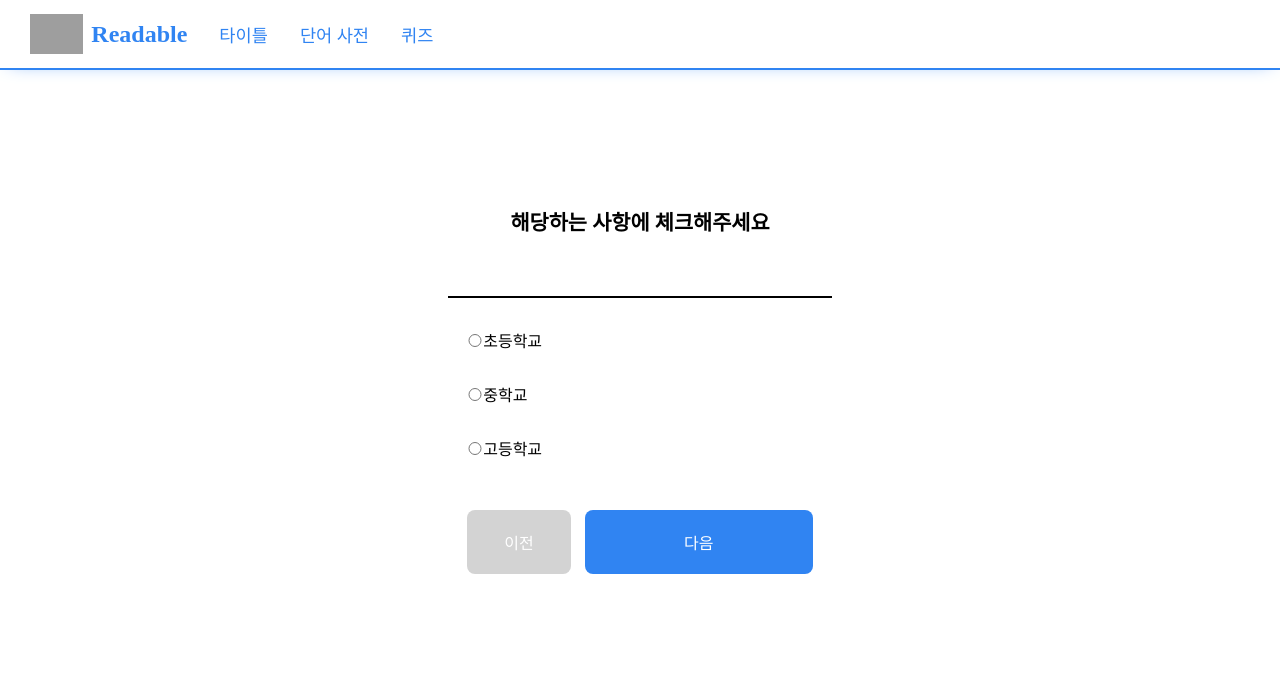
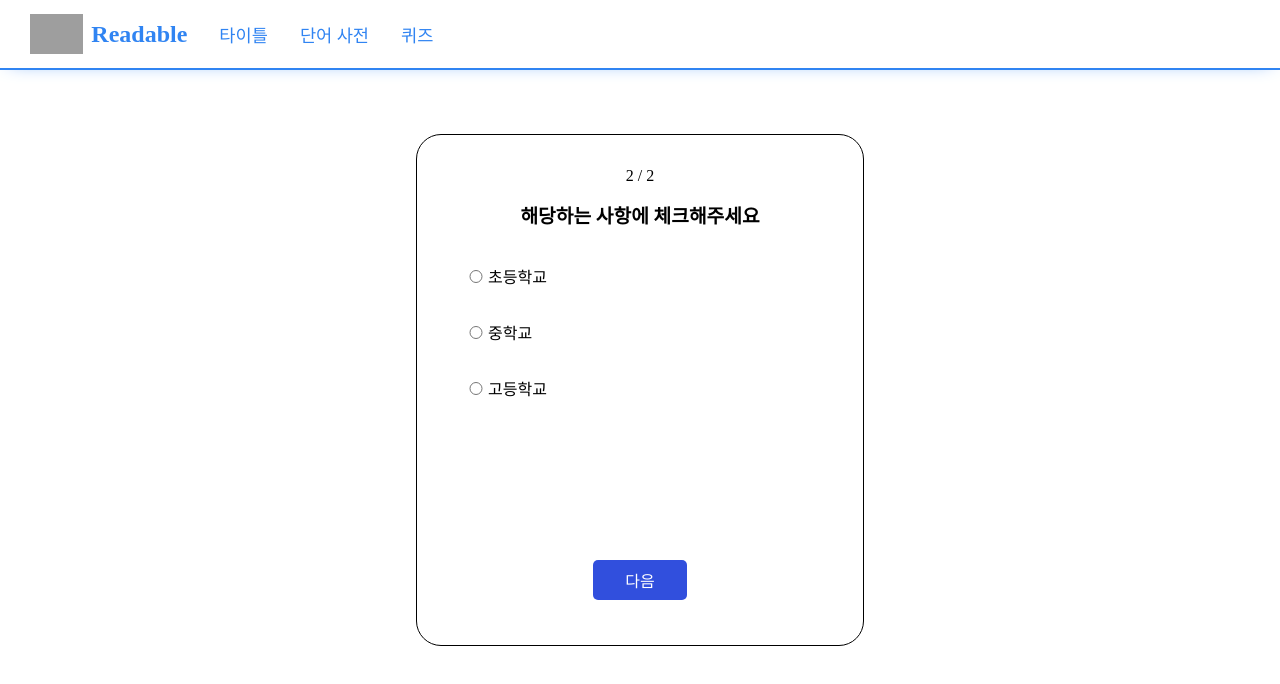
Before and after one commit to SWDC-Team-GG/GG-frontend, a React (Create React App) app: page /Survey in a window 1280 px wide. Shown: the top 684 px of the page. Built offline with nearby package versions, Linux system fonts and the light colour scheme; grey boxes are pictures that could not be loaded.

Commit message:
chore: survey 페이지 리펙토링

```diff
--- a/src/App.tsx
+++ b/src/App.tsx
@@ -1,4 +1,5 @@
 import { BrowserRouter as Router, Routes, Route } from "react-router-dom";
+import styled from "styled-components";
 import Header from "components/Header";
 import Home from "pages/Home";
 import Quiz from "pages/Quiz";
@@ -7,18 +8,22 @@ import Survey from "pages/Survey";
 
 function App() {
   return (
-    <>
+    <Layout onModal>
       <Header />
       <Router>
         <Routes>
           <Route path="/" element={<Home />} />
           <Route path="/quiz" element={<Quiz />} />
           <Route path="/dict" element={<Dict />} />
-          <Route path="/survey" element={<Survey />} />
+          <Route path="/Survey" element={<Survey />} />
         </Routes>
       </Router>
-    </>
+    </Layout>
   );
 }
 
+const Layout = styled.div<{ onModal: boolean }>`
+  /* ${(props) => props.onModal && `background-color: rgba(0, 0, 0, 0.1);`} */
+`;
+
 export default App;
--- a/src/pages/Survey/index.tsx
+++ b/src/pages/Survey/index.tsx
@@ -6,19 +6,16 @@ function Home() {
   return (
     <S.Layout>
       <S.SurveyBox>
-        {/* <S.PageNumber>2 / 2</S.PageNumber> */}
+        <div>2 / 2</div>
         <S.Title>해당하는 사항에 체크해주세요</S.Title>
-        <S.Line />
         <S.Form>
           {exp.map((item) => (
-            <S.RadioLabel>
-              <S.RadioBox type="radio" value={item} />
-              {item}
-            </S.RadioLabel>
+            <label>
+              <S.RadioBox type="radio" name="school" value={item} /> {item}
+            </label>
           ))}
         </S.Form>
         <S.ButtonContainer>
-          <S.BeforeButton>이전</S.BeforeButton>
           {/* color를 통해 이전, 다음 구분 */}
           <S.AfterButton>다음</S.AfterButton>
         </S.ButtonContainer>
--- a/src/pages/Survey/style.ts
+++ b/src/pages/Survey/style.ts
@@ -8,77 +8,48 @@ export const Layout = styled.div`
   justify-content: center;
 `;
 
-export const Form = styled.div`
-  display: flex;
-  width: 90%;
-  flex-direction: column;
-  justify-content: flex-start;
-`;
-
 export const SurveyBox = styled.div`
   display: flex;
   flex-direction: column;
-  justify-content: center;
   align-items: center;
   width: 35%;
+  height: 80%;
   border-radius: 25px;
   padding: 2rem;
-`;
-
-export const PageNumber = styled.div`
-  text-align: center;
-  font-size: 1rem;
+  gap: 1rem;
+  border: 1px solid black;
 `;
 
 export const Title = styled.div`
-  text-align: center;
-  font-size: 1.3rem;
-  font-weight: 900;
-  margin-bottom: 60px;
+  font-size: 1.2rem;
+  font-weight: bold;
 `;
 
-export const Line = styled.div`
-  height: 2px;
-  width: 100%;
-  background-color: black;
-`;
-
-export const SurveyContents = styled(Title)`
-  text-align: left;
-  font-size: 1.2rem;
-  font-weight: 600;
-  margin-bottom: 20px;
-`;
-
-export const RadioLabel = styled.div`
-  font-size: 16px;
-  margin-top: 30px;
+export const Form = styled.div`
+  display: flex;
+  flex-direction: column;
+  justify-content: flex-start;
+  width: 90%;
+  margin-top: 5%;
+  gap: 2rem;
 `;
 
 export const RadioBox = styled.input`
   width: 1rem;
 `;
 
-export const BeforeButton = styled.button`
-  width: 30%;
-  background-color: lightgray;
+export const AfterButton = styled.div`
+  position: absolute;
+  top: 70%;
+  background-color: #314fdd;
   border: none;
-  padding: 20px 0;
-  border-radius: 8px;
-  font-size: 1rem;
+  padding: 0.5rem 2rem;
+  border-radius: 5px;
   color: white;
-`;
-
-export const AfterButton = styled(BeforeButton)`
-  width: 66%;
-  background-color: #3084f2;
-  border-radius: 8px;
-  font-size: 1rem;
 `;
 
 export const ButtonContainer = styled.div`
   display: flex;
-  width: 90%;
-  margin-top: 50px;
-  justify-content: space-between;
+  width: 100%;
+  justify-content: center;
 `;
```
